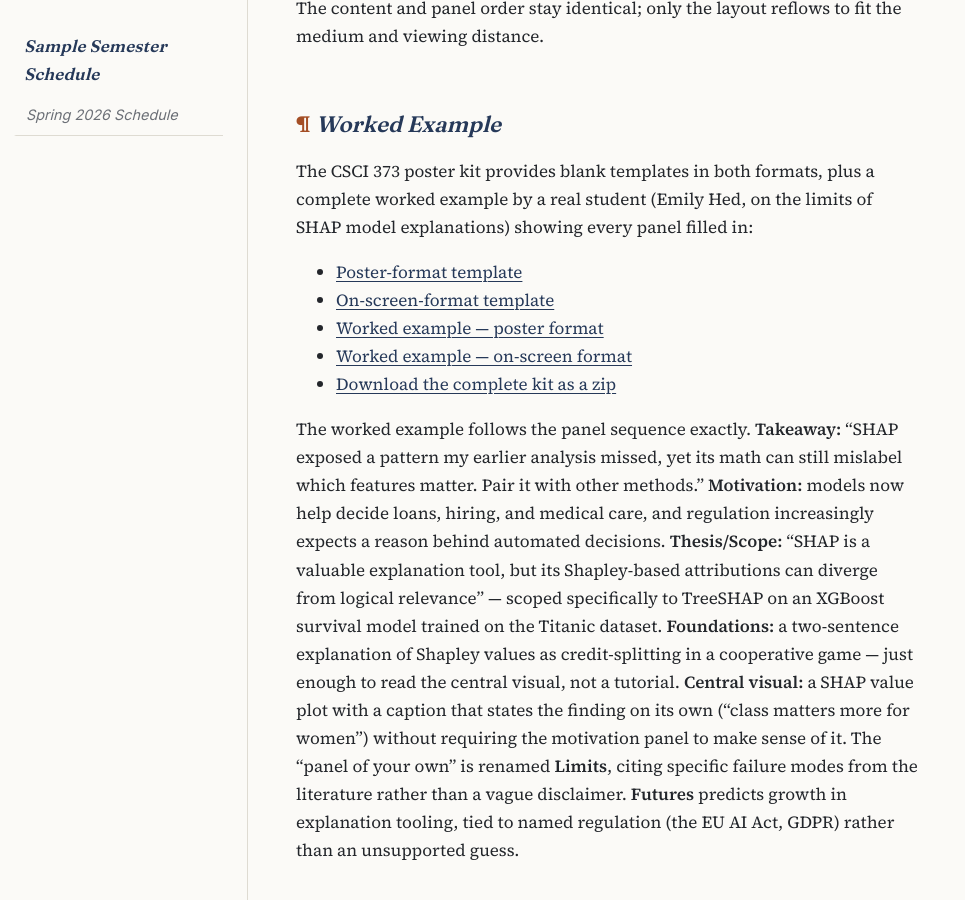
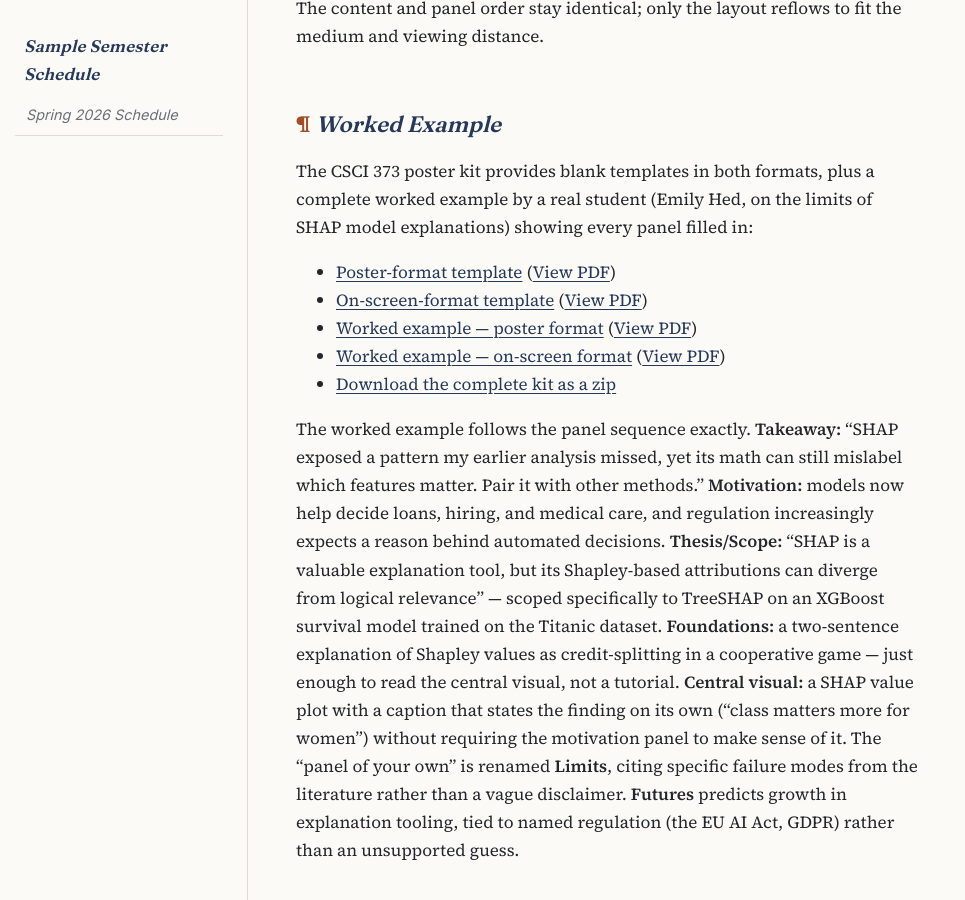
Before and after one commit to Collegeville/Corpus, a Jekyll site: the page built from _human_skills/poster-presentations.md, in a window 1280 px wide and 900 px high, scrolled down 1972 px. Shown: the whole window, without its empty margins (0-965 px from the left). Built offline with Jekyll 4.4.1, drawn with Linux system fonts in a browser that asks for light colours.

Commit message:
Add PDF versions of poster kit files for in-browser viewing
Converts the two templates and the Hed-SHAP worked example (both
formats) to PDF and links a "View PDF" next to each pptx download on
the Poster Presentations page.

Co-Authored-By: Claude Sonnet 5 <noreply@anthropic.com>

```diff
--- a/_human_skills/poster-presentations.md
+++ b/_human_skills/poster-presentations.md
@@ -67,9 +67,13 @@ by a real student (Emily Hed, on the limits of SHAP model explanations) showing
 filled in:
 
 - [Poster-format template]({{ '/assets/examples/poster-presentations/CSCI373-Poster-Template.pptx' | relative_url }})
+  ([View PDF]({{ '/assets/examples/poster-presentations/CSCI373-Poster-Template.pdf' | relative_url }}))
 - [On-screen-format template]({{ '/assets/examples/poster-presentations/CSCI373-OnScreen-Template.pptx' | relative_url }})
+  ([View PDF]({{ '/assets/examples/poster-presentations/CSCI373-OnScreen-Template.pdf' | relative_url }}))
 - [Worked example — poster format]({{ '/assets/examples/poster-presentations/Hed-SHAP-Poster.pptx' | relative_url }})
+  ([View PDF]({{ '/assets/examples/poster-presentations/Hed-SHAP-Poster.pdf' | relative_url }}))
 - [Worked example — on-screen format]({{ '/assets/examples/poster-presentations/Hed-SHAP-OnScreen.pptx' | relative_url }})
+  ([View PDF]({{ '/assets/examples/poster-presentations/Hed-SHAP-OnScreen.pdf' | relative_url }}))
 - [Download the complete kit as a zip]({{ '/assets/examples/poster-presentations/poster-presentations-kit.zip' | relative_url }})
 
 The worked example follows the panel sequence exactly. **Takeaway:** "SHAP exposed a pattern my
```
Also changed, not shown: 4 other files.
